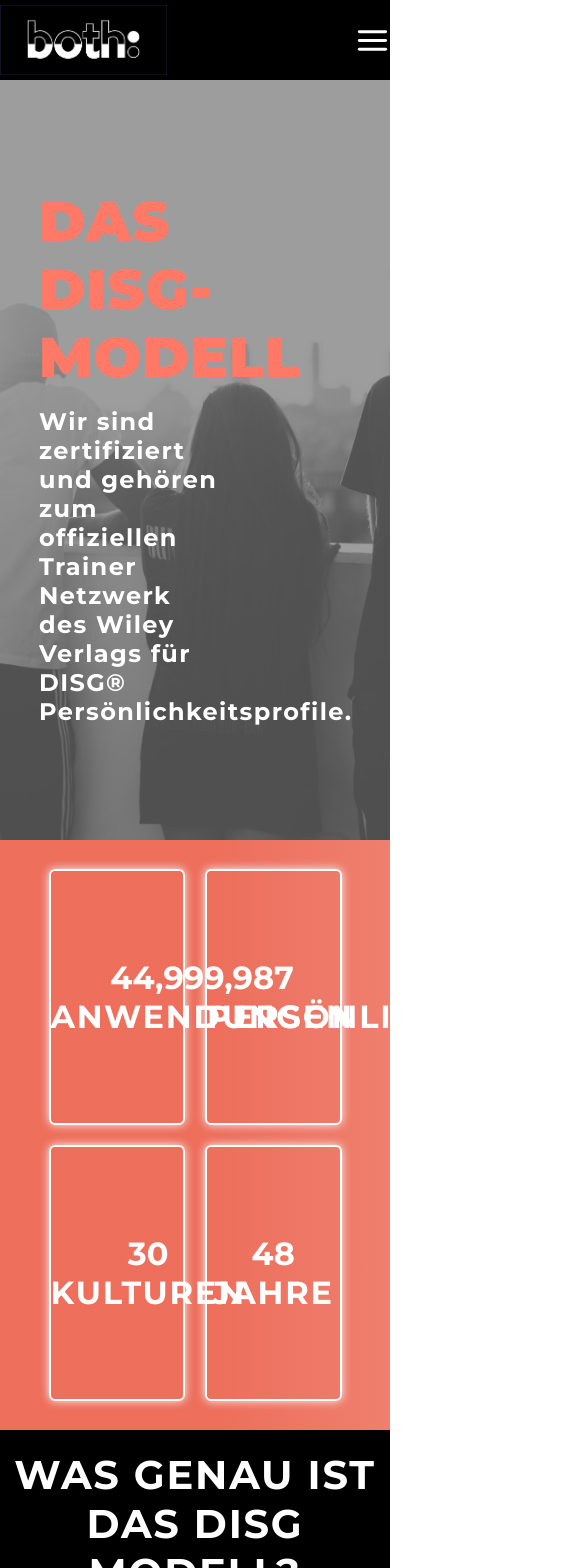
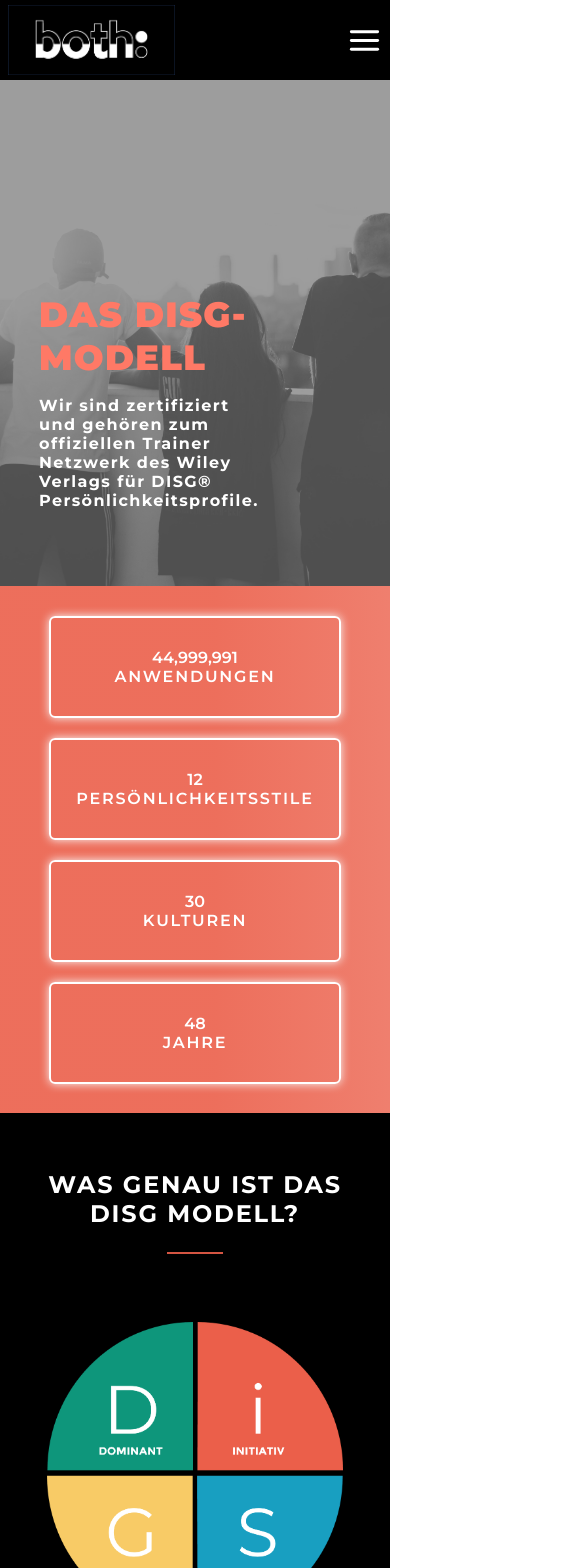
Before and after one commit to meikinski/both_company_website, a React (Create React App) app: page /analysetool in a window 390 px wide. Shown: the top 1568 px of the page, 585 px wide, since content can reach past the window. Built offline with nearby package versions, Linux system fonts and the light colour scheme.

Commit message:
Tool Page Repon

```diff
--- a/src/components/Hero/Hero.css
+++ b/src/components/Hero/Hero.css
@@ -49,27 +49,28 @@
     margin-top: 5%;
 }
 
-@media screen and (max-width: 480px) {
+@media screen and (max-width: 1024px) {
     .hero {
-        height: 80vh;
+        height: 90vh;
     }
 
     .hero_title {
-        width: 100%;
+        width: 80%;
     }
     .hero_title h1 {
-        font-weight: 800;
-        font-size: 2.5rem;
+        font-size: 3.5rem;
+
     }
 
     .hero_title p {
         width: 60%;
-        font-weight: 700;
-        font-size: 1rem;
+        font-size: 1.5rem;
 
     }
 
 }
+
+
 
 @media screen and (max-width: 768px) {
     .hero {
@@ -92,22 +93,23 @@
 
 }
 
-@media screen and (max-width: 1024px) {
+@media screen and (max-width: 480px) {
     .hero {
-        height: 90vh;
+        height: 60vh;
     }
 
     .hero_title {
-        width: 80%;
+        width: 90%;
     }
     .hero_title h1 {
-        font-size: 3.5rem;
-
+        font-weight: 800;
+        font-size: 2.2rem;
     }
 
     .hero_title p {
         width: 60%;
-        font-size: 1.5rem;
+        font-weight: 700;
+        font-size: 1rem;
 
     }
 
--- a/src/components/Navbar/Navbar.css
+++ b/src/components/Navbar/Navbar.css
@@ -11,6 +11,7 @@
     flex-direction: row;
     justify-content: space-between;
     align-items: center;
+    padding: 0 2%;
 
 
 }
--- a/src/pages/Analysetool/Analysetool.css
+++ b/src/pages/Analysetool/Analysetool.css
@@ -11,7 +11,7 @@
 
 .counter {
     display: flex;
-    font-size: 2rem;
+    font-size: 1.8rem;
     width: 35%;
     min-height: 35%;
     text-align: center;
@@ -29,7 +29,7 @@
 .counter_content h2 {
     font-weight: 700;
     letter-spacing: 1.8px;
-    font-size: 2rem;
+    font-size: 1.8rem;
 }
 
 .disg_section_wrapper {
@@ -164,7 +164,7 @@
 .disg_einsatz_card {
     display: flex;
     flex-direction: column;
-    width: 20%;
+    width: 23%;
     height: 250px;
     text-align: center;
     margin: 8px;
@@ -183,7 +183,7 @@
 
 .disg_einsatz_card h5 {
     margin-top: 20%;
-    font-size: 1.3rem;
+    font-size: 1.1rem;
     font-weight: 700;
 }
 
@@ -194,17 +194,357 @@
    width: 35px;
 }
 
+@media screen and (max-width:1300px) {
+    .counter_wrapper {
+        flex-direction: row;
+        align-items: center;
+        height: 70vh;
+    }
 
-@media screen and (max-width: 480px) {
-    .disg_einsatz_card h5 {
-        font-size: 0.5rem;
+    .counter {
+        font-size: 1.5rem;
+        width: 35%;
+        height: auto;
+        margin: 10px;
+        padding: 30px 10px;
     }
-}
 
-@media screen and (max-width: 768px) {
+    .counter_content {
+        margin: auto;
+        font-weight: 700;
+    }
+
+    .counter_content h2 {
+        font-weight: 700;
+        font-size: 1.5rem;
+    }
+
+    .disg_einsatz {
+        flex-direction: row;
+        padding: 55px 0px;
+
+    }
+    .disg_einsatz_heading h2 {
+        font-size: 1.5rem;
+
+    }
+
+    .disg_einsatz_card {
+        flex-direction: column;
+        width: 25%;
+    }
 
 }
 
-@media screen and (max-width: 1024) {
+
+@media screen and (max-width:1024px) {
+    .counter_wrapper {
+        flex-direction: row;
+        align-items: center;
+        height: 70vh;
+    }
+
+    .counter {
+        font-size: 1.3rem;
+        width: 40%;
+        height: auto;
+        margin: 10px;
+        padding: 30px 10px;
+    }
+
+    .counter_content {
+        margin: auto;
+        font-weight: 700;
+    }
+
+    .counter_content h2 {
+        font-weight: 700;
+        font-size: 1.3rem;
+    }
+
+    .disg_section_heading h2 {
+        font-size: 2rem;
+        margin-top: 5%;
+    }
+
+    .disg_section {
+        flex-direction: column;
+    }
+
+    .disg_section_picture {
+        width: 60%;
+        margin: 5% 0%;
+    }
+
+    .disg_section_text {
+        width: 100%;
+        text-align: center;
+        padding: 5% 10%;
+    }
+
+    .disg_section_types {
+        flex-direction: column;
+    }
+
+    .disg_type_card {
+        flex-direction: column;
+        min-width: 90%;
+        height: 100%;
+    }
+
+
+    .disg_type_card h5 {
+        font-size: 1rem;
+    }
+
+    .disg_einsatz {
+        flex-direction: row;
+        padding: 55px 0px;
+
+    }
+    .disg_einsatz_heading h2 {
+        font-size: 1.5rem;
+
+    }
+
+    .disg_einsatz_card {
+        flex-direction: column;
+        width: 30%;
+    }
+
 
 }
+
+@media screen and (max-width:800px) {
+    .counter_wrapper {
+        flex-direction: row;
+        align-items: center;
+        height: 60vh;
+    }
+
+    .counter {
+        font-size: 1rem;
+        width: 45%;
+        height: auto;
+        margin: 10px;
+        padding: 30px 10px;
+    }
+
+    .counter_content {
+        margin: auto;
+        font-weight: 600;
+    }
+
+    .counter_content h2 {
+        font-weight: 600;
+        font-size: 1rem;
+    }
+
+    .disg_section_heading h2 {
+        font-size: 2rem;
+        margin-top: 5%;
+    }
+
+    .disg_section {
+        flex-direction: column;
+    }
+
+    .disg_section_picture {
+        width: 60%;
+        margin: 5% 0%;
+    }
+
+    .disg_section_text {
+        width: 100%;
+        text-align: center;
+        padding: 5% 10%;
+    }
+
+    .disg_section_types {
+        flex-direction: column;
+    }
+
+    .disg_type_card {
+        flex-direction: column;
+        min-width: 90%;
+        height: 100%;
+    }
+
+
+    .disg_type_card h5 {
+        font-size: 1rem;
+    }
+
+    .disg_einsatz {
+        flex-direction: row;
+        padding: 55px 0px;
+
+    }
+    .disg_einsatz_heading h2 {
+        font-size: 1.5rem;
+
+    }
+
+    .disg_einsatz_card {
+        flex-direction: column;
+        width: 35%;
+    }
+
+
+}
+@media screen and (max-width: 550px) {
+    .counter_wrapper {
+        flex-direction: row;
+        align-items: center;
+        height: auto;
+    }
+
+    .counter {
+        font-size: 0.8rem;
+        width: 45%;
+        height: 100%;
+        margin: 10px;
+        padding: 30px 10px;
+    }
+
+    .counter_content {
+        margin: auto;
+        font-weight: 600;
+    }
+
+    .counter_content h2 {
+        font-weight: 600;
+        font-size: 0.8rem;
+    }
+
+    .disg_section_heading h2 {
+        font-size: 1.5rem;
+        margin-top: 10%;
+    }
+
+    .disg_section {
+        flex-direction: column;
+    }
+
+    .disg_section_picture {
+        width: 80%;
+        margin: 10% 0%;
+    }
+
+    .disg_section_text {
+        width: 100%;
+        text-align: center;
+        padding: 5% 10%;
+    }
+
+    .disg_section_types {
+        flex-direction: column;
+    }
+
+    .disg_type_card {
+        flex-direction: column;
+        min-width: 90%;
+        height: 100%;
+    }
+
+
+    .disg_type_card h5 {
+        font-size: 1rem;
+    }
+
+    .disg_einsatz {
+        flex-direction: column;
+        padding: 55px 0px;
+
+    }
+    .disg_einsatz_heading h2 {
+        font-size: 1.5rem;
+
+    }
+
+    .disg_einsatz_card {
+        flex-direction: column;
+        width: 100%;
+    }
+
+
+}
+
+
+
+@media screen and (max-width: 400px) {
+    .counter_wrapper {
+        flex-direction: column;
+        align-items: center;
+        height: auto;
+    }
+
+    .counter {
+        font-size: 1rem;
+        width: 75%;
+        height: 100%;
+        margin: 10px;
+        padding: 30px 10px;
+    }
+
+    .counter_content {
+        margin: auto;
+        font-weight: 600;
+    }
+
+    .counter_content h2 {
+        font-weight: 600;
+        font-size: 1rem;
+    }
+
+    .disg_section_heading h2 {
+        font-size: 1.5rem;
+        margin-top: 10%;
+    }
+
+    .disg_section {
+        flex-direction: column;
+    }
+
+    .disg_section_picture {
+        width: 80%;
+        margin: 10% 0%;
+    }
+
+    .disg_section_text {
+        width: 100%;
+        text-align: center;
+        padding: 5% 10%;
+    }
+
+    .disg_section_types {
+        flex-direction: column;
+    }
+
+    .disg_type_card {
+        flex-direction: column;
+        min-width: 90%;
+        height: 100%;
+    }
+
+
+    .disg_type_card h5 {
+        font-size: 1rem;
+    }
+
+    .disg_einsatz {
+        flex-direction: column;
+        padding: 55px 0px;
+
+    }
+    .disg_einsatz_heading h2 {
+        font-size: 1.5rem;
+
+    }
+
+    .disg_einsatz_card {
+        flex-direction: column;
+        width: 100%;
+    }
+
+}
--- a/src/pages/Angebot/AngebotPage.css
+++ b/src/pages/Angebot/AngebotPage.css
@@ -123,6 +123,11 @@
     width: 40%;
 
 }
+.workshop_info_side_right iframe {
+
+    width: 60%;
+    height: 100%;
+    }
 
 @media screen and (max-width: 1024px) {
 
@@ -226,6 +231,7 @@
     .workshop_section_info {
         flex-direction: column;
         padding-bottom: 15%;
+        padding-top: 15%;
     }
 
     .workshop_section_info p {
```
